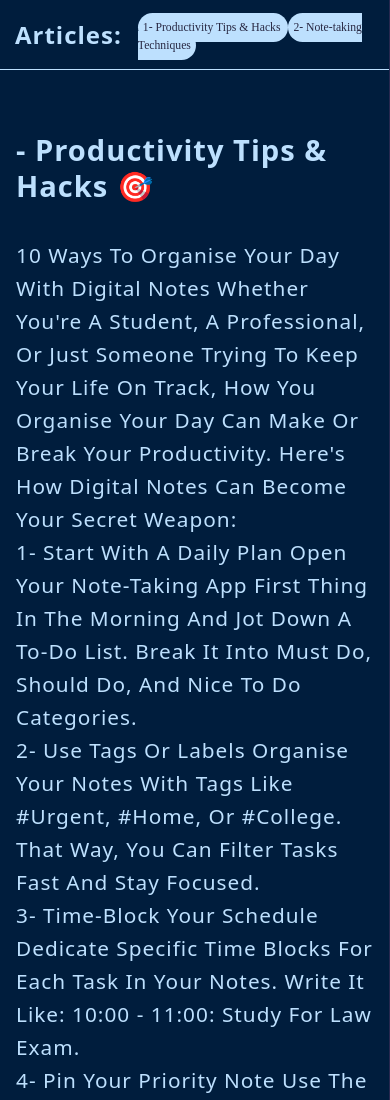
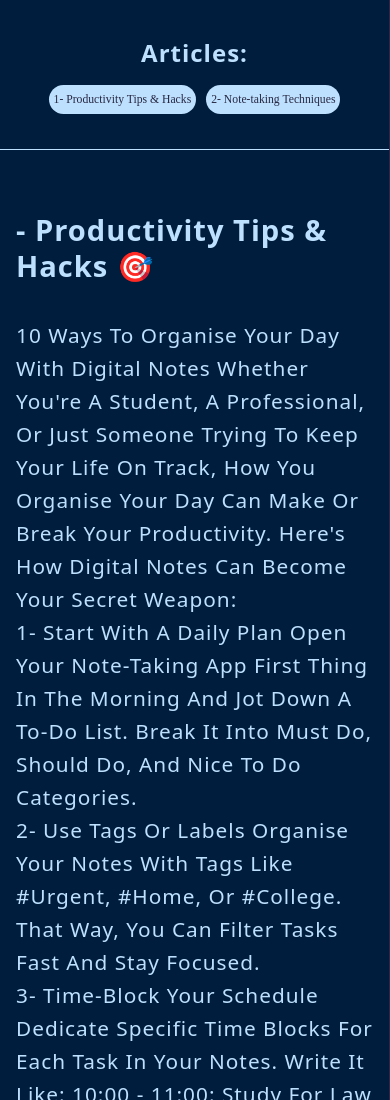
Before and after one commit to Oumarzeini/neat.com, a plain HTML site: page blog.html in a window 390 px wide. Shown: the top 1100 px of the page. Drawn offline with Linux system fonts and the light colour scheme.

Commit message:
updating

```diff
--- a/blog.html
+++ b/blog.html
@@ -114,6 +114,19 @@
             }
         }
 
+        @media (max-width: 430px) {
+            nav {
+                display: flex;
+                flex-direction: column;
+                height: 150px;
+            }
+
+            ul {
+                display: flex;
+                gap: 10px;
+            }
+        }
+
 
 
 
```
